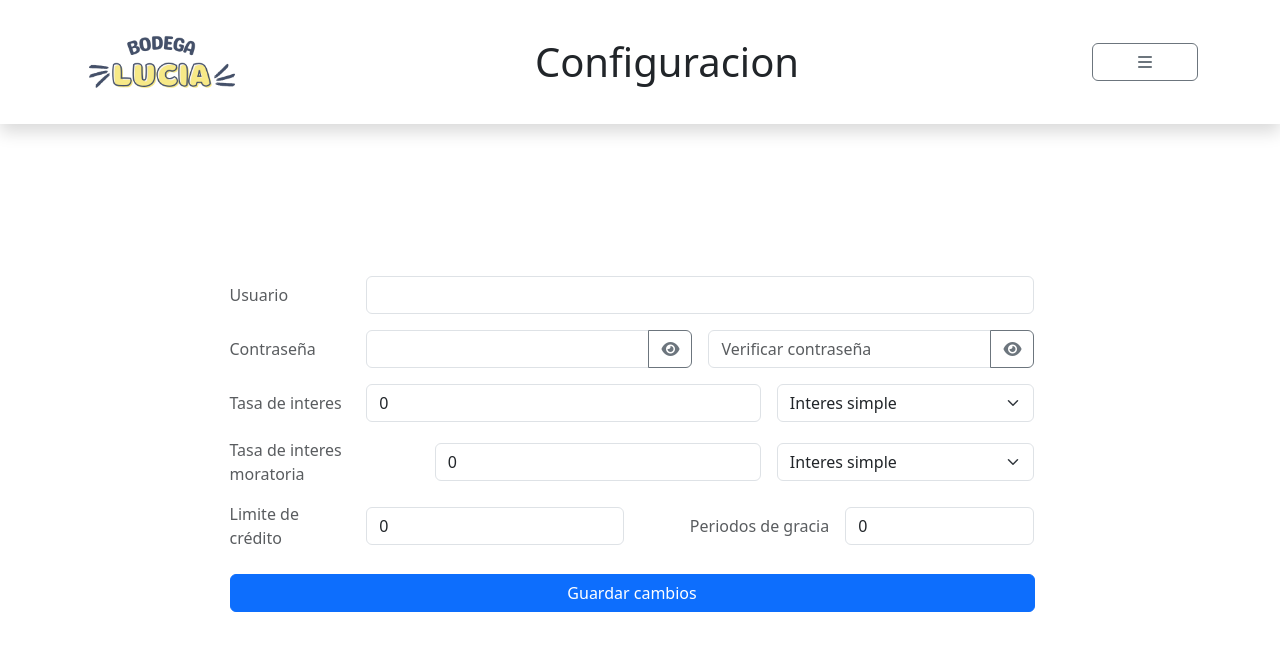
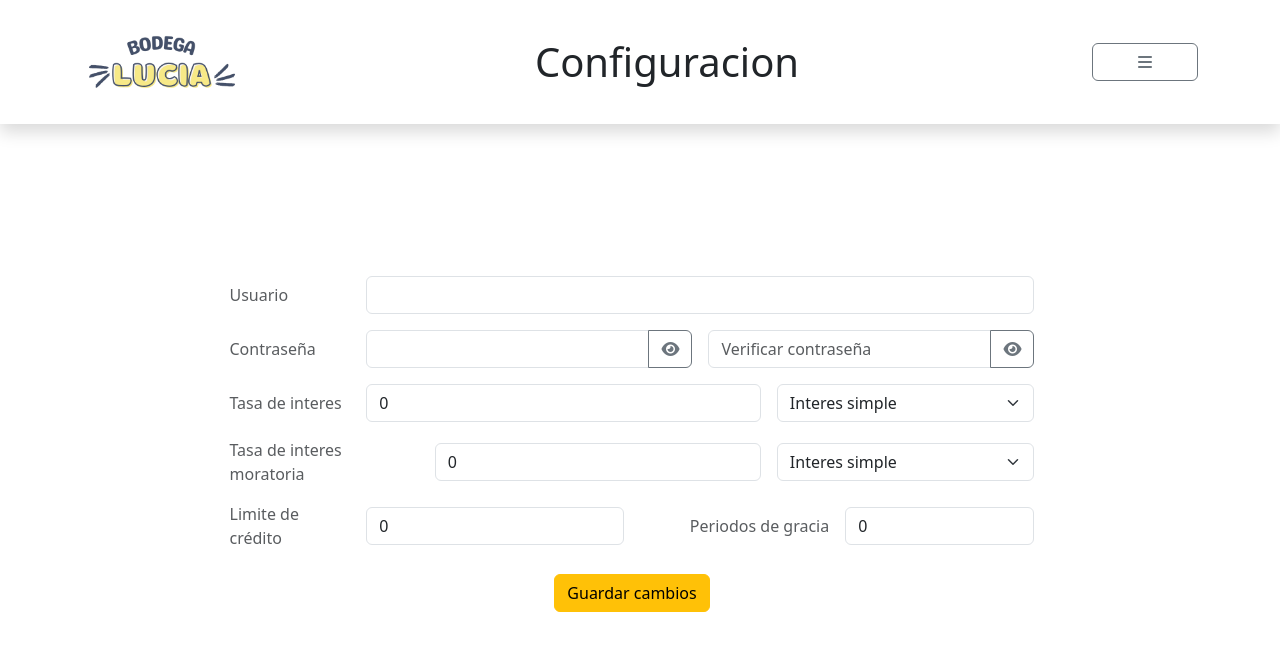
Before and after one commit to JoseCastellanoM/Finanzas, an Angular app: page /configuracion in a window 1280 px wide. Shown: the top 650 px of the page. Built offline with nearby package versions, Linux system fonts and the light colour scheme.

Commit message:
Update configuration.component.html

```diff
--- a/src/app/component/configuration/configuration.component.html
+++ b/src/app/component/configuration/configuration.component.html
@@ -104,7 +104,7 @@
           </div>
 
           <div class="col-12 text-center mt-4">
-            <button type="submit" class="btn btn-primary w-100" (click)="configuration()">Guardar cambios</button>
+            <button type="submit" class="btn btn-warning" (click)="configuration()">Guardar cambios</button>
           </div>
         </div>
       </div>
```
